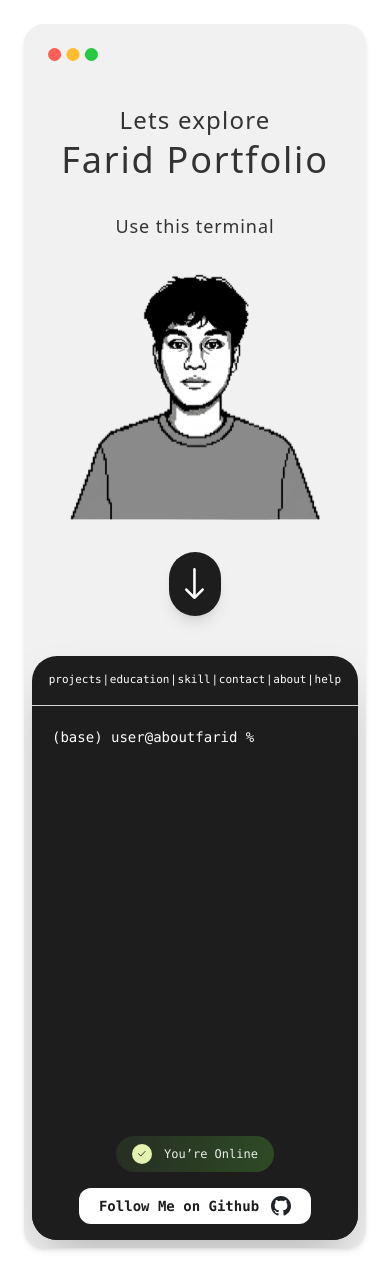
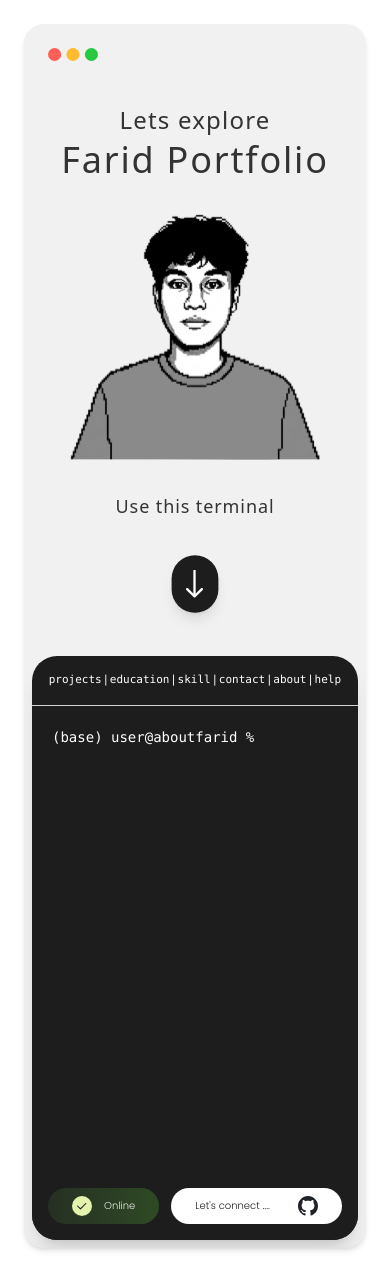
Before and after one commit to faridzk1129/my-portfolio, a Next.js app: page / in a window 390 px wide. Built offline with nearby package versions, Linux system fonts and the light colour scheme.

Commit message:
update heading structure and improve button styles for better responsiveness

```diff
--- a/app/page.tsx
+++ b/app/page.tsx
@@ -104,16 +104,16 @@ export default function Portfolio() {
             <h2 className="text-2xl md:mb-4 md:text-4xl font-light tracking-wider  text-[#333333] mb-1">
               Lets explore
             </h2>
-            <h1 className="text-4xl md:text-5xl font-normal tracking-wider  text-[#333333] mb-8">
+            <h2 className="text-4xl md:text-5xl font-light tracking-wider  text-[#333333] mb-8">
               Farid Portfolio
-            </h1>
+            </h2>
 
             {/* Arrow Right (Desktop Only) */}
             <div className="hidden md:block my-6">
               <Image src="/arrow-right.svg" alt="arrow" width={450} height={40} />
             </div>
 
-            <p className="text-lg md:text-xl text-[#333333] mb-8 font-light tracking-wider ">
+            <p className=" hidden md:block  text-lg md:text-xl text-[#333333] mb-8 font-light tracking-wider ">
               Use this terminal
             </p>
           </div>
@@ -128,9 +128,12 @@ export default function Portfolio() {
               className="w-64 md:w-[400px] object-contain"
             />
           </div>
+          <p className="text-lg md:text-xl text-[#333333] mt-8 font-light tracking-wider md:hidden ">
+            Use this terminal
+          </p>
 
           {/* Arrow Bottom (Mobile Only) */}
-          <button className="md:hidden bg-[#1D1D1D] p-4 rounded-full mt-8 shadow-lg active:scale-95 transition">
+          <button className="md:hidden bg-[#1D1D1D] p-4 rounded-full mt-8 shadow-lg active:scale-85 scale-90 transition">
             <Image src="/arrow-bottom.svg" alt="down" width={20} height={20} />
           </button>
         </div>
@@ -138,7 +141,7 @@ export default function Portfolio() {
         {/* --- SISI KANAN (Right Container / Terminal) --- */}
         <div className="w-full md:w-1/2 p-2 md:p-4  flex flex-col h-[600px] md:h-full ">
           <div
-            className="bg-[#1D1D1D] w-full h-full rounded-[25px] shadow-2xl flex flex-col overflow-hidden text-white font-mono cursor-text"
+            className="bg-[#1D1D1D] w-full h-full rounded-[25px] shadow-xl flex flex-col overflow-hidden text-white font-mono cursor-text"
             onClick={focusInput}
           >
             {/* Terminal Header / Navigation */}
@@ -205,10 +208,11 @@ export default function Portfolio() {
               <div ref={terminalEndRef} />
             </div>
 
-            <div className="p-4 md:p-6 bg-[#1D1D1D] flex flex-col md:flex-row items-center justify-between gap-4">
+            <div className=" w-full p-4 md:p-5 bg-[#1D1D1D] flex flex-row items-center justify-between gap-3 text-sm font-['Poppins']">
+              {/* Badge Status */}
               <div
                 className={`
-                flex items-center gap-3 px-4 py-2 rounded-full transition-all duration-500
+      flex items-center justify-center gap-3 px-6 py-2 md:py-2.5 rounded-full transition-all duration-500
       ${
         isOnline
           ? "bg-gradient-to-r from-[#262F23] to-[#2E4A24]"
@@ -217,30 +221,30 @@ export default function Portfolio() {
     `}
               >
                 <div
-                  className={`
-    w-5 h-5 rounded-full flex items-center justify-center
-    ${isOnline ? "bg-[#E3F3AD]" : "bg-[#F3ADAD] text-[#4A2424]"}
-  `}
+                  className={`w-5 h-5 rounded-full flex items-center justify-evenly ${
+                    isOnline ? "bg-[#E3F3AD]" : "bg-[#F3ADAD] text-[#4A2424]"
+                  }`}
                 >
                   {isOnline ? (
-                    <Image src="/checklist.svg" alt="online" width={8} height={8} />
+                    <Image src="/checklist.svg" alt="online" width={10} height={10} />
                   ) : (
                     <span className="text-[16px] leading-none">✕</span>
                   )}
                 </div>
-                <span className="text-xs font-medium text-white/90">
-                  {isOnline ? "You’re Online" : "You’re Offline"}
+                <span className="text-[10px] md:text-sm font-light text-white/90">
+                  {isOnline ? "Online" : "Offline"}
                 </span>
               </div>
 
+              {/* Tombol Github */}
               <a
                 href="https://github.com/faridzk1129"
                 target="_blank"
                 rel="noopener noreferrer"
-                className="flex items-center gap-3 bg-white text-[#1D1D1D] px-5 py-2 rounded-xl font-bold text-sm hover:bg-gray-200 transition active:scale-95 cursor-pointer z-10"
+                className="flex items-center justify-between gap-3 bg-white text-[#1D1D1D] px-6 py-2 md:py-2.5 rounded-full font-light text-[10px] md:text-sm  hover:bg-gray-200 transition active:scale-95 cursor-pointer z-10 w-[100%] "
                 onClick={(e) => e.stopPropagation()}
               >
-                Follow Me on Github
+                Let's connect ....
                 <Image src="/github.svg" alt="github" width={20} height={20} />
               </a>
             </div>
```
Lines whose indentation alone changed are shown as unchanged.
